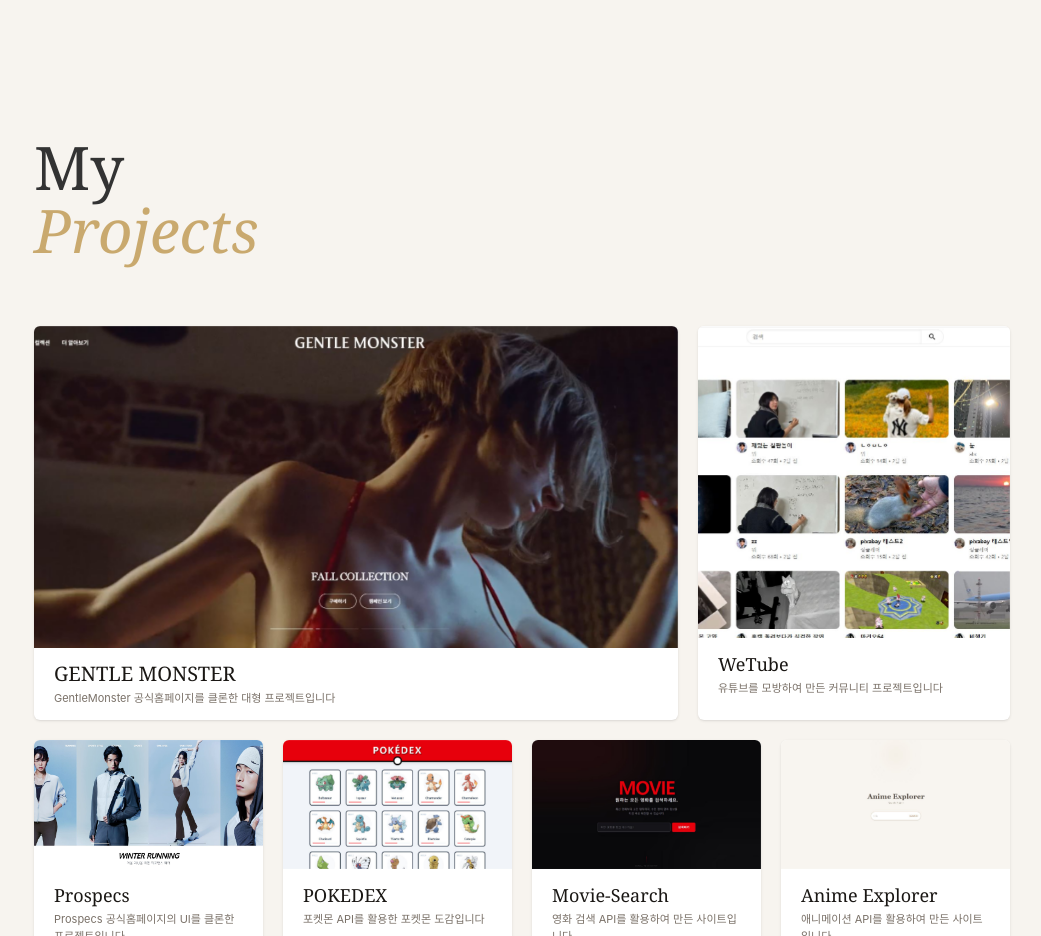
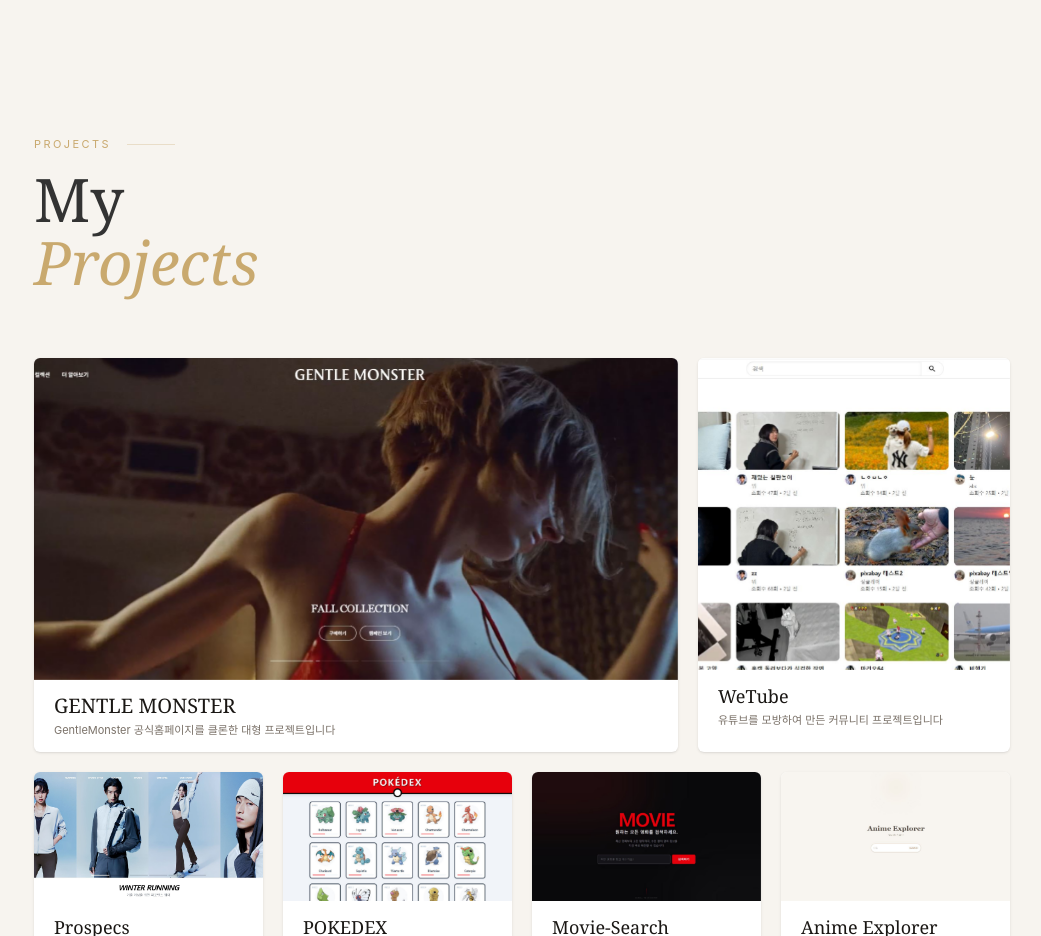
Before and after one commit to rlatmdalsk-sketch/MyPortfolio, a React (Vite) app: page / in a window 1280 px wide. Shown: the part 1800-2736 px from the top of the page, without its empty margins (118-1159 px from the left). Built offline with nearby package versions, Linux system fonts and the light colour scheme.

Commit message:
디버깅

```diff
--- a/src/Layout/Projects.tsx
+++ b/src/Layout/Projects.tsx
@@ -89,7 +89,12 @@
 
     return (
         <section id="projects" className="py-24 md:py-36 bg-[#f7f4ef]">
+
             <div className="max-w-5xl mx-auto px-6">
+                <div className="flex items-center gap-4 mb-4" data-aos="fade-right">
+                    <span className="text-[10px] md:text-[11px] tracking-[.22em] uppercase text-[#c9a96e]">PROJECTS</span>
+                    <span className="h-px bg-[#c9a96e]/30 w-12" aria-hidden="true" />
+                </div>
                 <div data-aos="fade-right" className="mb-12">
                     <h2 className="font-serif text-5xl md:text-6xl leading-[1.05] text-[#333] mb-16">
                         My<br /><em className="italic text-[#c9a96e]">Projects</em>
```
